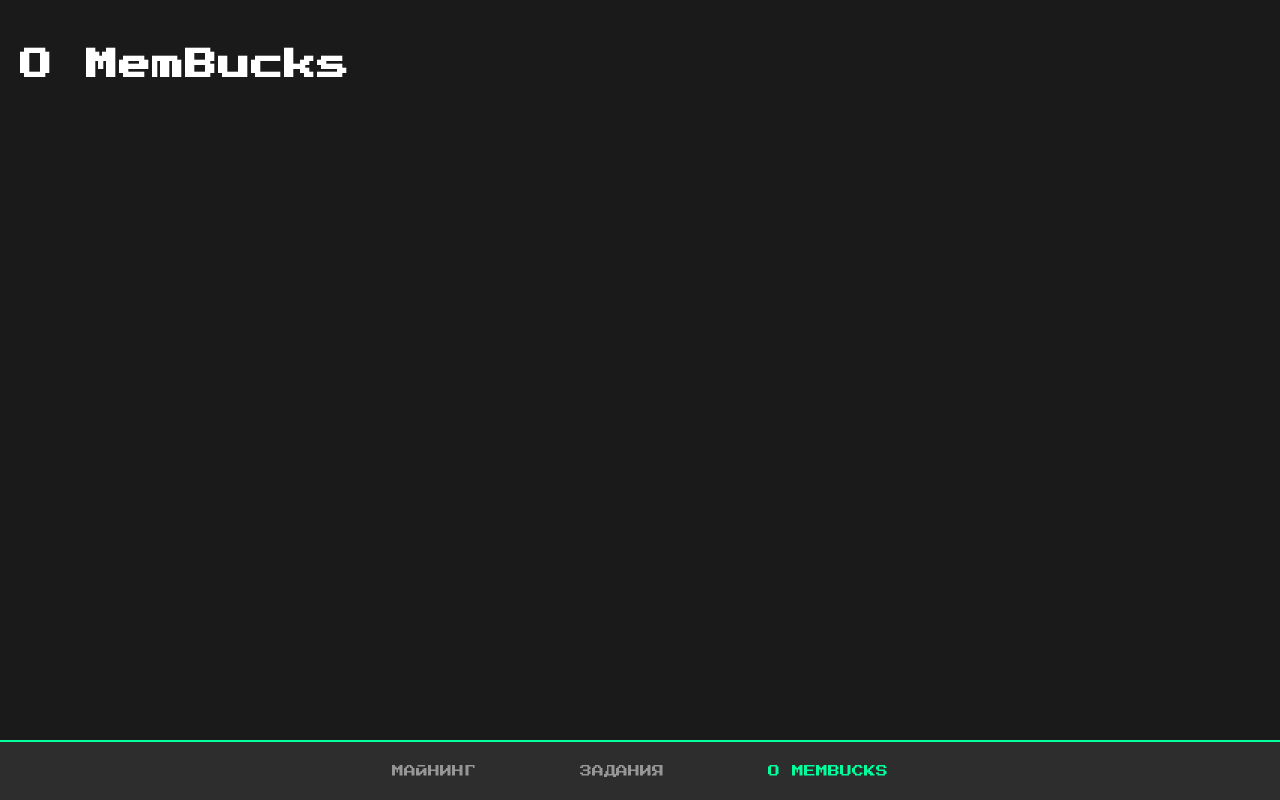
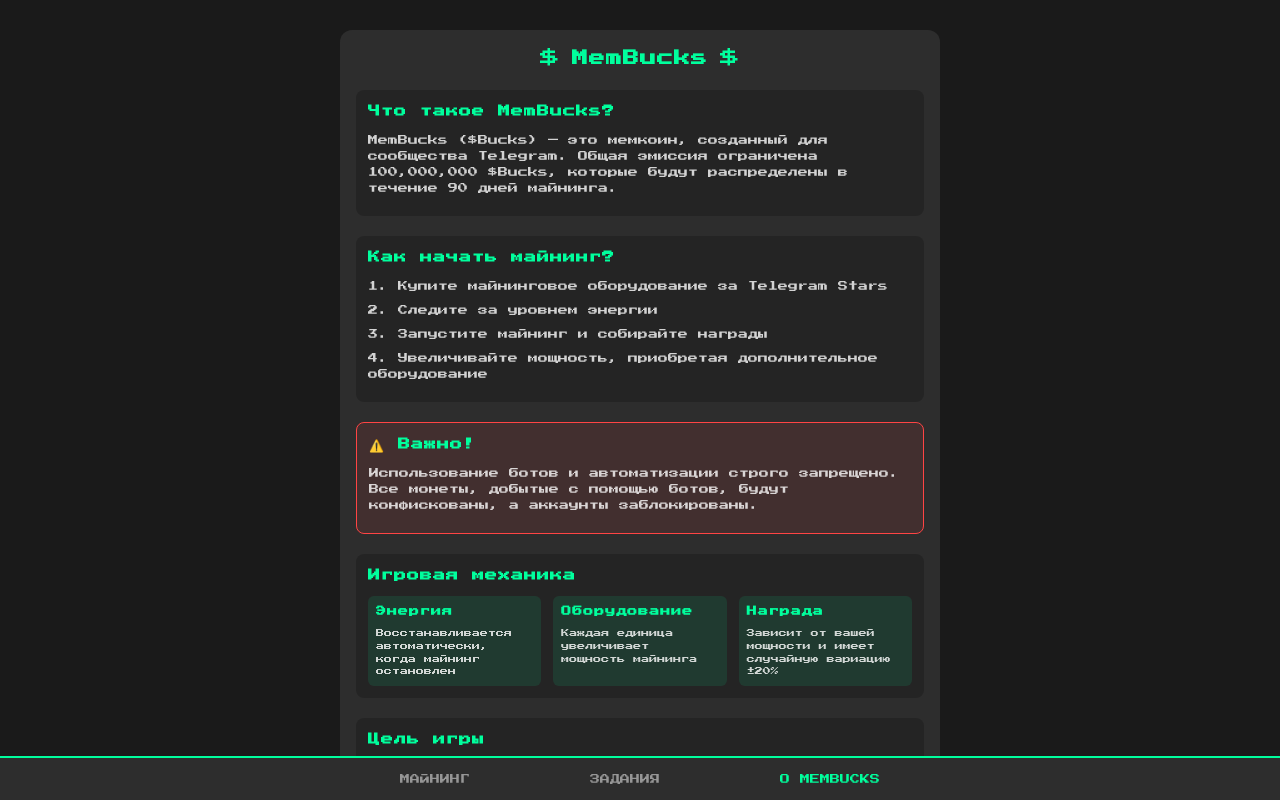
Before and after one commit to maggpro/membucks, a React (Create React App) app: page /#/about in a window 1280 px wide. Built offline with nearby package versions, Linux system fonts and the light colour scheme.

Commit message:
Update all project files and fix routing issues

```diff
--- /dev/null
+++ b/src/pages/About.css
@@ -0,0 +1,80 @@
+.about-page {
+  padding: 10px;
+  max-width: 600px;
+  margin: 0 auto;
+}
+
+.about-block {
+  background-color: var(--secondary-bg);
+  border-radius: 12px;
+  padding: 16px;
+}
+
+.about-header {
+  display: flex;
+  align-items: center;
+  justify-content: center;
+  gap: 12px;
+  margin-bottom: 20px;
+}
+
+.about-header h2 {
+  font-size: 16px;
+  margin: 0;
+  color: var(--accent-color);
+}
+
+.dollar-icon {
+  font-size: 20px;
+  color: var(--accent-color);
+  font-family: 'Press Start 2P', cursive;
+}
+
+.about-section {
+  margin-bottom: 20px;
+  padding: 12px;
+  background-color: rgba(0, 0, 0, 0.2);
+  border-radius: 8px;
+}
+
+.about-section h3 {
+  font-size: 12px;
+  color: var(--accent-color);
+  margin: 0 0 12px 0;
+}
+
+.about-section p {
+  font-size: 10px;
+  line-height: 1.6;
+  margin: 8px 0;
+  opacity: 0.8;
+}
+
+.warning {
+  border: 1px solid #ff4444;
+  background-color: rgba(255, 68, 68, 0.1);
+}
+
+.mechanics-grid {
+  display: grid;
+  grid-template-columns: repeat(auto-fit, minmax(140px, 1fr));
+  gap: 12px;
+  margin-top: 12px;
+}
+
+.mechanic-item {
+  padding: 8px;
+  background-color: rgba(0, 255, 157, 0.1);
+  border-radius: 6px;
+}
+
+.mechanic-item h4 {
+  font-size: 10px;
+  color: var(--accent-color);
+  margin: 0 0 8px 0;
+}
+
+.mechanic-item p {
+  font-size: 8px;
+  margin: 0;
+}
--- a/src/pages/About.js
+++ b/src/pages/About.js
@@ -1,9 +1,64 @@
 import React from 'react';
+import './About.css';
+
+// Иконка доллара
+const DollarIcon = () => (
+  <span className="dollar-icon">$</span>
+);
 
 function About() {
   return (
     <div className="about-page">
-      <h1>О MemBucks</h1>
+      <div className="about-block">
+        <div className="about-header">
+          <DollarIcon />
+          <h2>MemBucks</h2>
+          <DollarIcon />
+        </div>
+
+        <div className="about-content">
+          <section className="about-section">
+            <h3>Что такое MemBucks?</h3>
+            <p>MemBucks ($Bucks) — это мемкоин, созданный для сообщества Telegram. Общая эмиссия ограничена 100,000,000 $Bucks, которые будут распределены в течение 90 дней майнинга.</p>
+          </section>
+
+          <section className="about-section">
+            <h3>Как начать майнинг?</h3>
+            <p>1. Купите майнинговое оборудование за Telegram Stars</p>
+            <p>2. Следите за уровнем энергии</p>
+            <p>3. Запустите майнинг и собирайте награды</p>
+            <p>4. Увеличивайте мощность, приобретая дополнительное оборудование</p>
+          </section>
+
+          <section className="about-section warning">
+            <h3>⚠️ Важно!</h3>
+            <p>Использование ботов и автоматизации строго запрещено. Все монеты, добытые с помощью ботов, будут конфискованы, а аккаунты заблокированы.</p>
+          </section>
+
+          <section className="about-section">
+            <h3>Игровая механика</h3>
+            <div className="mechanics-grid">
+              <div className="mechanic-item">
+                <h4>Энергия</h4>
+                <p>Восстанавливается автоматически, когда майнинг остановлен</p>
+              </div>
+              <div className="mechanic-item">
+                <h4>Оборудование</h4>
+                <p>Каждая единица увеличивает мощность майнинга</p>
+              </div>
+              <div className="mechanic-item">
+                <h4>Награда</h4>
+                <p>Зависит от вашей мощности и имеет случайную вариацию ±20%</p>
+              </div>
+            </div>
+          </section>
+
+          <section className="about-section">
+            <h3>Цель игры</h3>
+            <p>Станьте одним из крупнейших майнеров MemBucks! Соревнуйтесь с другими игроками, увеличивайте свою мощность и собирайте как можно больше монет до окончания периода эмиссии.</p>
+          </section>
+        </div>
+      </div>
     </div>
   );
 }
--- a/src/pages/Mining.css
+++ b/src/pages/Mining.css
@@ -1,8 +1,8 @@
 .mining-page {
   display: flex;
   flex-direction: column;
-  gap: 12px;
-  padding: 12px;
+  gap: 8px;
+  padding: 8px;
 }
 
 .profile-block,
@@ -11,7 +11,7 @@
 .mining-history-block {
   background-color: var(--secondary-bg);
   border-radius: 12px;
-  padding: 12px;
+  padding: 8px;
   width: calc(100% - 20px);
 }
 
@@ -23,8 +23,8 @@
 .energy-header h2,
 .coin-info-block h2,
 .mining-history-block h2 {
-  font-size: 10px;
-  margin: 0 0 4px 0;
+  font-size: 8px;
+  margin: 0 0 2px 0;
   opacity: 0.7;
   text-transform: uppercase;
 }
@@ -33,7 +33,7 @@
 .energy-value,
 .total-supply,
 .miners-count {
-  font-size: 14px;
+  font-size: 12px;
   color: var(--accent-color);
 }
 
@@ -42,7 +42,7 @@
 .miners-online,
 .info-row,
 .history-details {
-  font-size: 10px;
+  font-size: 8px;
   opacity: 0.8;
 }
 
@@ -54,7 +54,7 @@
 
 .energy-bar-wrapper,
 .emission-progress-wrapper {
-  height: 8px;
+  height: 6px;
   background-color: var(--primary-bg);
   border-radius: 4px;
   overflow: hidden;
@@ -103,7 +103,7 @@
 .equipment-control {
   display: flex;
   align-items: center;
-  gap: 12px;
+  gap: 8px;
 }
 
 .equipment-control span {
@@ -115,8 +115,8 @@
   background-color: transparent;
   border: 1px solid var(--accent-color);
   border-radius: 4px;
-  padding: 6px 8px;
-  font-size: 10px;
+  padding: 4px 6px;
+  font-size: 8px;
   color: var(--accent-color);
   display: flex;
   align-items: center;
@@ -143,10 +143,10 @@
 
 .mining-control-button {
   width: 100%;
-  padding: 10px;
+  padding: 8px;
   border: none;
   border-radius: 6px;
-  font-size: 12px;
+  font-size: 10px;
   color: var(--primary-bg);
   background-color: var(--accent-color);
   cursor: pointer;
@@ -199,14 +199,14 @@
 .history-item {
   display: flex;
   flex-direction: column;
-  gap: 2px;
-  padding: 8px;
+  gap: 1px;
+  padding: 4px;
   background-color: rgba(0, 0, 0, 0.2);
   border-radius: 4px;
 }
 
 .history-user {
-  font-size: 10px;
+  font-size: 8px;
   color: var(--accent-color);
 }
 
@@ -214,7 +214,7 @@
   display: flex;
   justify-content: space-between;
   align-items: center;
-  font-size: 9px;
+  font-size: 7px;
   opacity: 0.8;
 }
 
--- a/src/pages/Tasks.js
+++ b/src/pages/Tasks.js
@@ -3,7 +3,12 @@
 function Tasks() {
   return (
     <div className="tasks-page">
-      <h1>Задания</h1>
+      <div className="tasks-block">
+        <h2>Ежедневные задания</h2>
+        <div className="tasks-list">
+          {/* Здесь будет список заданий */}
+        </div>
+      </div>
     </div>
   );
 }
--- a/src/styles/Navigation.css
+++ b/src/styles/Navigation.css
@@ -4,7 +4,7 @@
   left: 0;
   right: 0;
   background-color: var(--secondary-bg);
-  padding: 15px 0;
+  padding: 10px 0;
   border-top: 2px solid var(--accent-color);
   z-index: 1000;
 }
@@ -21,8 +21,8 @@
   color: var(--text-color);
   text-decoration: none;
   text-transform: uppercase;
-  font-size: 12px;
-  padding: 8px 16px;
+  font-size: 10px;
+  padding: 6px 12px;
   transition: color 0.3s;
   font-family: 'Press Start 2P', cursive;
   letter-spacing: 0;
```
